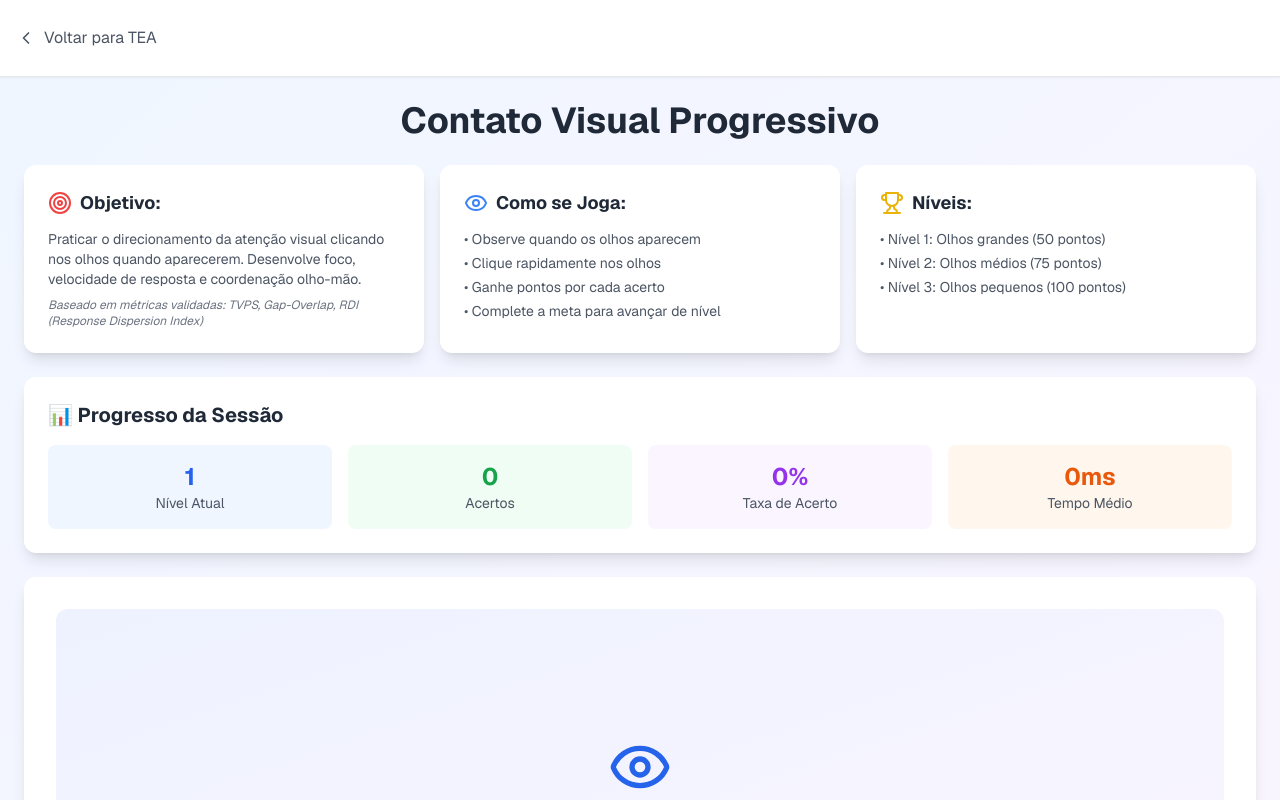
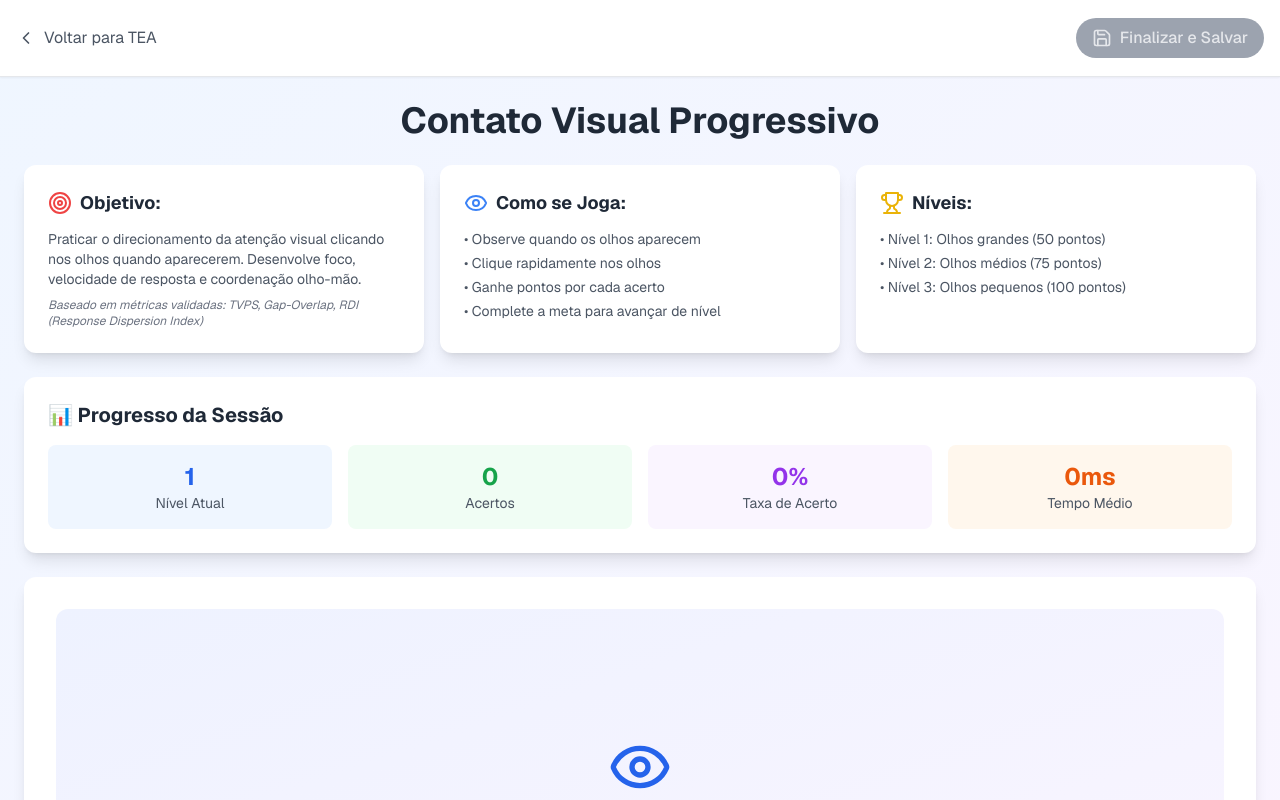
Before and after one commit to ClaudemirWork/teaplus-working, a Next.js app: page /eye-contact in a window 1280 px wide. Shown: the top 800 px of the page. Built offline with nearby package versions, Linux system fonts and the light colour scheme.

Commit message:
Update page.tsx

```diff
--- a/app/eye-contact/page.tsx
+++ b/app/eye-contact/page.tsx
@@ -300,7 +300,6 @@ export default function ContatoVisualProgressivoPage() {
           </Link>
 
           {/* BOTÃO SALVAR - SEMPRE VISÍVEL COMO NO CAA */}
-          {atividadeIniciada && (
           <button
             onClick={handleSaveSession}
             disabled={salvando || !atividadeConcluida}
@@ -313,7 +312,6 @@ export default function ContatoVisualProgressivoPage() {
             <Save size={20} />
             <span>{salvando ? 'Salvando...' : 'Finalizar e Salvar'}</span>
           </button>
-          )}
         </div>
       </header>
 
```
Lines whose indentation alone changed are shown as unchanged.
